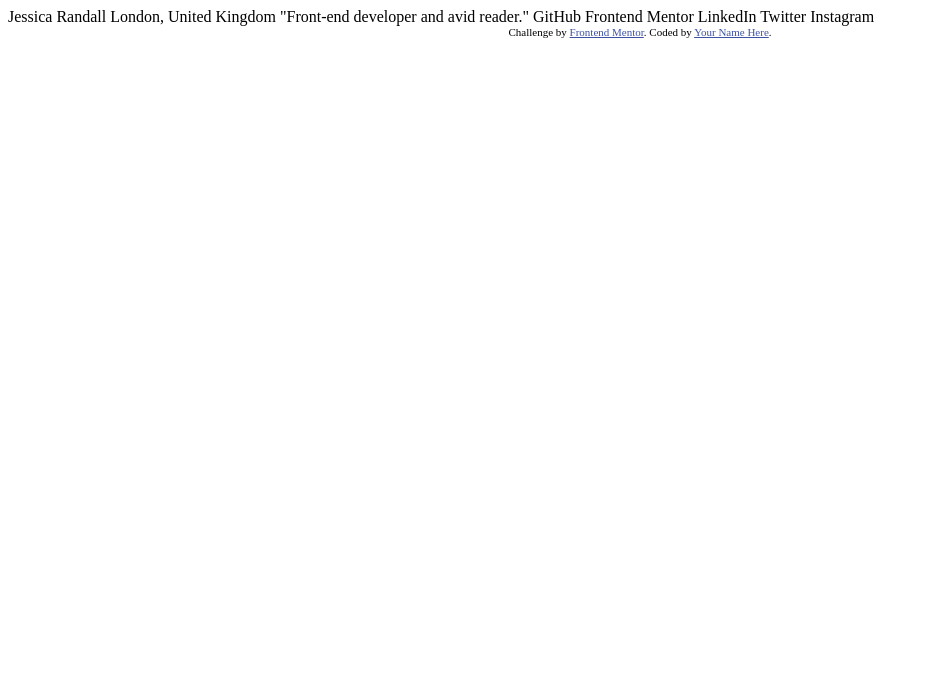
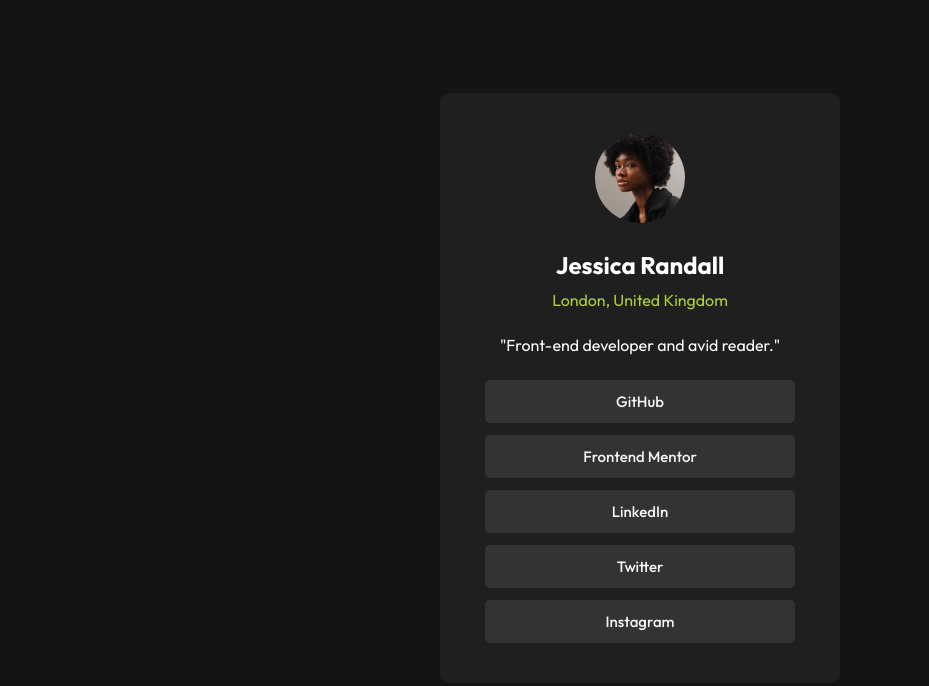
Before and after one commit to Iago-on-github/front-endMentor_project-receita, a plain HTML site: page social-links-profile-main/index.html in a window 1280 px wide. Shown: the whole page, without its empty margins (0-929 px from the left). Drawn offline with Linux system fonts and the light colour scheme.

Commit message:
parte desktop completa

```diff
--- /dev/null
+++ b/social-links-profile-main/desktop-style.css
@@ -0,0 +1,60 @@
+@charset "UTF-8";
+
+@import url('https://fonts.googleapis.com/css2?family=Outfit:wght@100..900&display=swap');
+
+* {
+    padding: 0px;
+    margin: 0px;
+    box-sizing: border-box;
+    font-family: "Outfit", sans-serif;
+}
+
+body {
+    display: flex;
+    justify-content: center;
+    align-items: center;
+    background-color: #141414;
+    height: 97vh;
+}
+
+section {
+    background-color: #1F1F1F;
+    width: 400px;
+    height: 590px;
+    border-radius: 10px;
+    text-align: center;
+}
+
+img {
+    border-radius: 50%;
+    height: 90px;
+    margin: 40px 0px 13px 0px;
+}
+
+h1 {
+    color: white;
+    font-size: 1.5em;
+    padding: 10px 0px 10px 0px;
+}
+
+.localizacao {
+    color: #aecf3e;
+    font-size: 16px;
+    padding: 0px 0px 15px 0px;
+}
+
+.descricao {
+    color: white;
+    font-size: 1em;
+    margin: 10px 0px 25px 0px;
+}
+
+.botao_redes {
+    background-color: #333333;
+    margin: 12px 45px 12px 45px;
+    padding: 12px;
+    border-radius: 5px;
+    color: whitesmoke;
+    font-size: 15px;
+    font-weight: 500;
+}
--- a/social-links-profile-main/index.html
+++ b/social-links-profile-main/index.html
@@ -1,34 +1,28 @@
 <!DOCTYPE html>
-<html lang="en">
+<html lang="pt-br">
 <head>
   <meta charset="UTF-8">
-  <meta name="viewport" content="width=device-width, initial-scale=1.0"> <!-- displays site properly based on user's device -->
-
-  <link rel="icon" type="image/png" sizes="32x32" href="./assets/images/favicon-32x32.png">
-
-  <title>Frontend Mentor | Social links profile</title>
-
-  <!-- Feel free to remove these styles or customise in your own stylesheet 👍 -->
-  <style>
-    .attribution { font-size: 11px; text-align: center; }
-    .attribution a { color: hsl(228, 45%, 44%); }
-  </style>
+  <meta name="viewport" content="width=device-width, initial-scale=1.0">
+  <title>Front-End Mentor | Social Media Links</title>
+  <link rel="shortcut icon" href="assets/images/favicon-32x32.png" type="image/x-icon">
+  <link rel="stylesheet" href="desktop-style.css">
 </head>
 <body>
+  <section>
+    <div class="apresentacao">
+      <img src="assets/images/avatar-jessica.jpeg" alt="imagem-jéssica">
+      <h1>Jessica Randall</h1>
+      <p class="localizacao">London, United Kingdom</p>
+      <p class="descricao">"Front-end developer and avid reader."</p>
+    </div>
 
-  Jessica Randall
-  London, United Kingdom
-  "Front-end developer and avid reader."
-
-  GitHub
-  Frontend Mentor
-  LinkedIn
-  Twitter
-  Instagram
-
-  <div class="attribution">
-    Challenge by <a href="https://www.frontendmentor.io?ref=challenge" target="_blank">Frontend Mentor</a>.
-    Coded by <a href="#">Your Name Here</a>.
-  </div>
+    <div class="redes_sociais">
+      <p class="botao_redes">GitHub</p>
+      <p class="botao_redes">Frontend Mentor</p>
+      <p class="botao_redes">LinkedIn</p>
+      <p class="botao_redes">Twitter</p>
+      <p class="botao_redes">Instagram</p>
+    </div>
+  </section>
 </body>
 </html>
```
